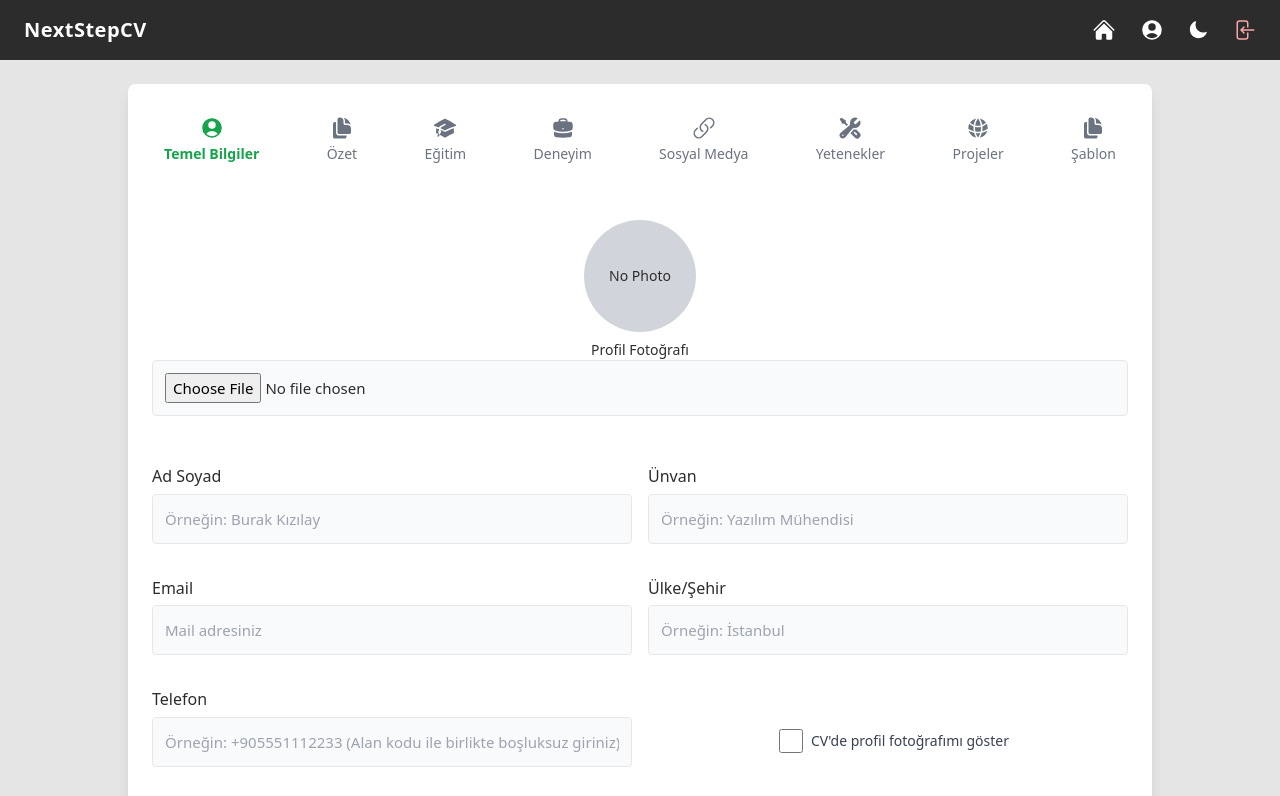
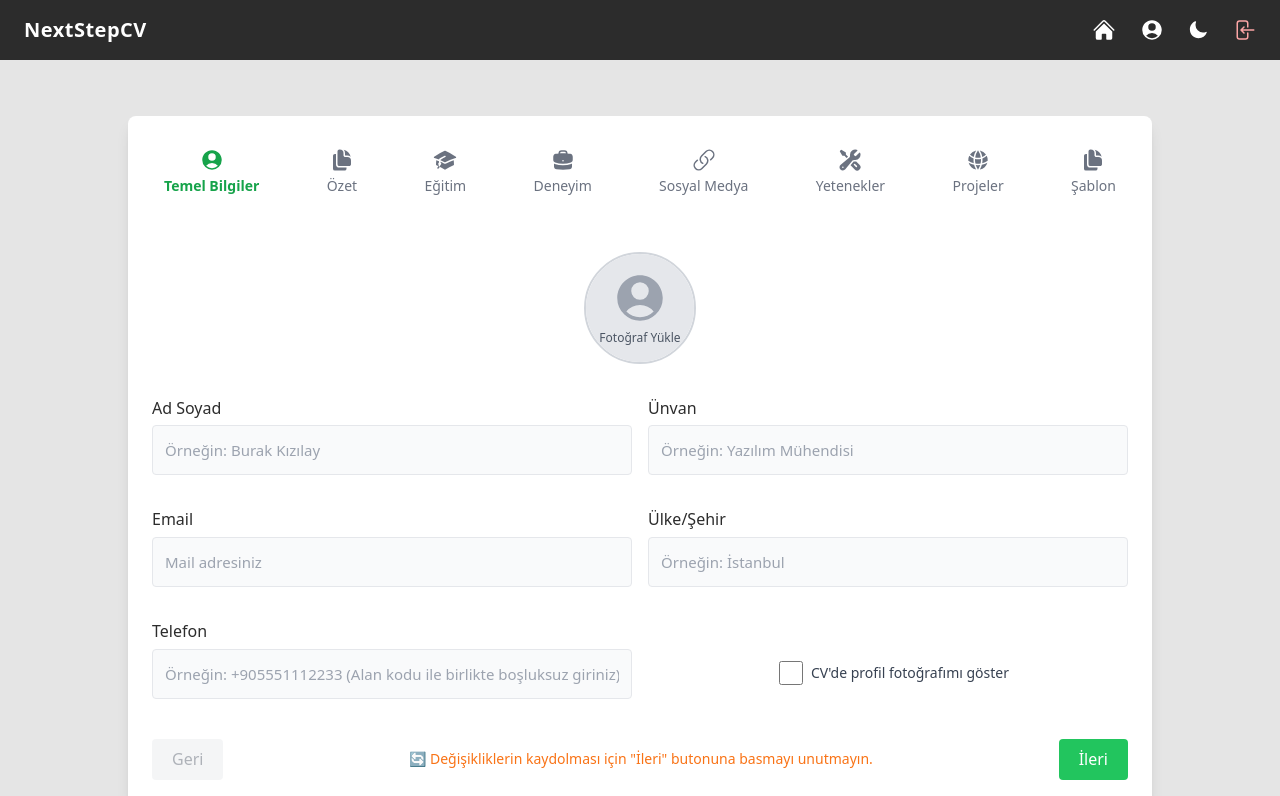
Before and after one commit to ChemieAi/NextStep, a React (Vite) app: page /cv-builder in a window 1280 px wide. Shown: the top 796 px of the page. Built offline with nearby package versions, Linux system fonts and the light colour scheme; no server answers; sample sign-in values are in the browser's storage; what @react-pdf/renderer would draw is missing.

Commit message:
profil + basicinfo UI and basicinfo handlephotoupload fix

```diff
--- a/src/components/steps/StepBasicInfo.jsx
+++ b/src/components/steps/StepBasicInfo.jsx
@@ -4,6 +4,8 @@ import { storage } from "../../firebase";
 import { ref, uploadBytes, getDownloadURL } from "firebase/storage";
 import { doc, setDoc } from "firebase/firestore";
 import { db } from "../../firebase";
+import { UserCircleIcon } from "@heroicons/react/24/solid";
+import { PencilIcon } from "@heroicons/react/24/solid";
 
 // Base64 dönüşüm fonksiyonu
 const fileToBase64 = (file) => {
@@ -23,6 +25,7 @@ const StepBasicInfo = ({ data, setData }) => {
   const [photoError, setPhotoError] = useState("");
   const [phoneError, setPhoneError] = useState("");
   const API_BASE = import.meta.env.VITE_API_URL;
+  const [hovered, setHovered] = useState(false);
 
   useEffect(() => {
     // localStorage'tan base64 al (ilk yüklenirken)
@@ -63,15 +66,32 @@ const StepBasicInfo = ({ data, setData }) => {
       const data = await response.json();
       if (data.url) {
         const reader = new FileReader();
-        reader.onloadend = () => {
+        reader.onloadend = async () => {
           const base64 = reader.result;
+
+          // 🔁 URL’ye cache busting ekleme (sadece görünüm için)
+          const separator = data.url.includes("?") ? "&" : "?";
+          const cacheBustedUrl = `${data.url}${separator}t=${Date.now()}`;
+
+          // 🔄 local state güncelle
           setData((prev) => ({
             ...prev,
-            profileImage: data.url,
+            profileImage: cacheBustedUrl,
             profileImageBase64: base64,
           }));
+
+          // 🔄 Firestore cv verisini güncelle ki PDF de doğru base64'ü alsın
+          const cvRef = doc(db, "users", currentUser.uid, "cvs", "main");
+          await setDoc(cvRef, {
+            profileImage: cacheBustedUrl,
+            profileImageBase64: base64,
+            updatedAt: new Date(),
+          }, { merge: true });
+
+          // 🔄 localStorage opsiyonel
           localStorage.setItem("profileImageBase64", base64);
         };
+
         reader.readAsDataURL(file);
       }
     } catch (error) {
@@ -87,28 +107,58 @@ const StepBasicInfo = ({ data, setData }) => {
     <div className="grid md:grid-cols-2 gap-4">
       {/* Profil resmi alanı */}
       <div className="col-span-2 flex flex-col items-center mt-4 mb-4">
-        {data.profileImage ? (
+        <div
+          className="relative group w-28 h-28 rounded-full overflow-hidden border-2 border-gray-300 dark:border-gray-600 cursor-pointer"
+          onMouseEnter={() => setHovered(true)}
+          onMouseLeave={() => setHovered(false)}
+        >
+          {uploading ? (
+            <div className="flex items-center justify-center w-full h-full bg-gray-100 dark:bg-gray-700">
+              <div className="animate-spin rounded-full h-10 w-10 border-b-2 border-green-500"></div>
+            </div>
+          ) : data.profileImage ? (
+            <>
               <img
                 src={data.profileImage}
-            alt="Profil"
-            className="w-28 h-28 rounded-full object-cover mb-2"
+                alt="Profil Fotoğrafı"
+                className="w-full h-full object-cover rounded-full"
               />
-        ) : (
-          <div className="w-28 h-28 bg-gray-300 rounded-full flex items-center justify-center text-sm mb-2">
-            No Photo
-          </div>
-        )}
-        <label className="text-sm font-medium">Profil Fotoğrafı</label>
+              {hovered && (
+                <div className="absolute inset-0 bg-black/50 flex justify-center items-center">
+                  <label className="flex flex-col items-center cursor-pointer">
+                    <PencilIcon className="w-6 h-6 text-white" />
                     <input
                       type="file"
                       accept="image/*"
                       onChange={handlePhotoUpload}
                       disabled={uploading}
-          className={`w-full p-3 border rounded bg-gray-50 dark:bg-gray-700 dark:text-white ${photoError ? "border-red-500 animate-shake" : ""
-            }`}
+                      className="hidden"
                     />
+                  </label>
+                </div>
+              )}
+            </>
+          ) : (
+            <div className="w-full h-full bg-gray-200 flex items-center justify-center text-sm relative dark:bg-gray-700">
+              <label className="absolute inset-0 flex flex-col items-center justify-center cursor-pointer hover:bg-black/30 transition">
+                <UserCircleIcon className="w-14 h-14 text-gray-400" />
+                <span className="text-xs text-gray-600 mt-1 dark:text-gray-300">Fotoğraf Yükle</span>
+                <input
+                  type="file"
+                  accept="image/*"
+                  onChange={handlePhotoUpload}
+                  disabled={uploading}
+                  className="hidden"
+                />
+              </label>
+            </div>
+          )}
+        </div>
+
         {photoError && (
-          <p className="mt-1 mb-2 bg-white dark:bg-gray-800 text-red-600 text-sm px-3 py-2 rounded shadow border border-red-300 z-10">⚠️ {photoError}</p>
+          <p className="mt-2 bg-white dark:bg-gray-800 text-red-600 text-sm px-3 py-2 rounded shadow border border-red-300 z-10">
+            ⚠️ {photoError}
+          </p>
         )}
       </div>
 
--- a/src/pages/Profile.jsx
+++ b/src/pages/Profile.jsx
@@ -7,6 +7,8 @@ import { ref, uploadBytes, getDownloadURL } from "firebase/storage";
 import { PDFDownloadLink } from "@react-pdf/renderer";
 import CvPDF from "../components/pdf/CvPdf";
 import { useNavigate } from "react-router-dom";
+import { PencilIcon } from "@heroicons/react/24/solid";
+import { UserCircleIcon } from "@heroicons/react/24/solid";
 
 const Profile = () => {
   const { currentUser } = useAuth();
@@ -15,7 +17,7 @@ const Profile = () => {
   const navigate = useNavigate();
   const [errorMessage, setErrorMessage] = useState("");
   const API_BASE = import.meta.env.VITE_API_URL;
-
+  const [hovered, setHovered] = useState(false);
 
   useEffect(() => {
     if (!currentUser) {
@@ -121,32 +123,62 @@ const Profile = () => {
       <div className="max-w-3xl mx-auto p-6 bg-white rounded-lg shadow mt-8 dark:bg-gray-800 dark:text-white">
         <h1 className="text-3xl font-bold text-center mb-6 dark:text-white">Profilim</h1>
 
-        <div className="flex flex-col items-center mb-6">
-          {formData.profileImage ? (
+        <div
+          className="relative group w-32 h-32 mb-4 justify-center items-center mx-auto rounded-full overflow-hidden cursor-pointer border-2 border-gray-300 dark:border-gray-600"
+          onMouseEnter={() => setHovered(true)}
+          onMouseLeave={() => setHovered(false)}
+        >
+          {uploading ? (
+            <div className="flex items-center justify-center w-full h-full bg-gray-100 dark:bg-gray-700">
+              <div className="animate-spin rounded-full h-10 w-10 border-b-2 border-green-500"></div>
+            </div>
+          ) :
+            formData.profileImage ? (
+              <>
                 <img
                   src={formData.profileImage}
                   alt="Profil Fotoğrafı"
-              className="w-32 h-32 object-cover rounded-full mb-4"
+                  className="w-full h-full object-cover rounded-full border-2 border-white shadow"
                 />
-          ) : (
-            <div className="w-32 h-32 rounded-full bg-gray-200 flex items-center justify-center mb-4">
-              <span className="text-gray-500">No Photo</span>
-            </div>
-          )}
-
-          <label className="text-sm mb-2 font-medium">Fotoğrafı Değiştir</label>
+                {hovered && (
+                  <div className="absolute inset-0 bg-black/60 rounded-full flex flex-col justify-center items-center text-xs">
+                    <label className="flex flex-col items-center cursor-pointer text-white">
+                      <PencilIcon className="w-10 h-10 text-white mb-1" />
                       <input
                         type="file"
                         accept="image/*"
                         onChange={handleUploadPhoto}
-            className="text-sm dark:bg-gray-700 dark:text-white"
                         disabled={uploading}
+                        className="hidden"
                       />
+                    </label>
+                  </div>
+                )}
+              </>
+            ) : (
+              <div className="w-full h-full bg-gray-100 dark:bg-gray-700 flex items-center justify-center relative">
+                <label className="absolute inset-0 flex flex-col items-center justify-center cursor-pointer hover:bg-black/30 transition">
+                  <UserCircleIcon className="w-16 h-16 text-gray-400 dark:text-gray-500" />
+                  <span className="text-xs text-gray-600 dark:text-gray-300 mt-1">Fotoğraf Yükle</span>
+                  <input
+                    type="file"
+                    accept="image/*"
+                    onChange={handleUploadPhoto}
+                    disabled={uploading}
+                    className="hidden"
+                  />
+                </label>
+              </div>
+            )
+          }
+        </div>
+
+
         {errorMessage && (
           <p className="text-red-500 text-sm mt-2">{errorMessage}</p>
         )}
 
-        </div>
+
 
         <div className="mb-6 dark:text-white">
           <p className="dark:text-white"><strong>Ad Soyad:</strong> {formData.name || "-"}</p>
```
Lines whose indentation alone changed are shown as unchanged.
